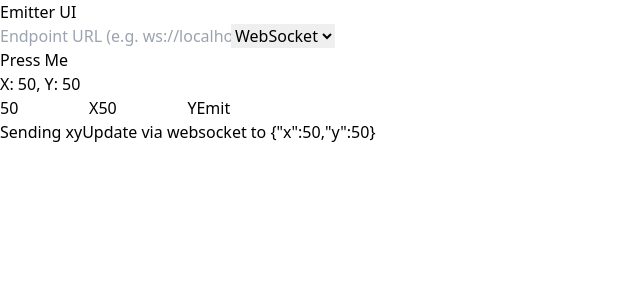
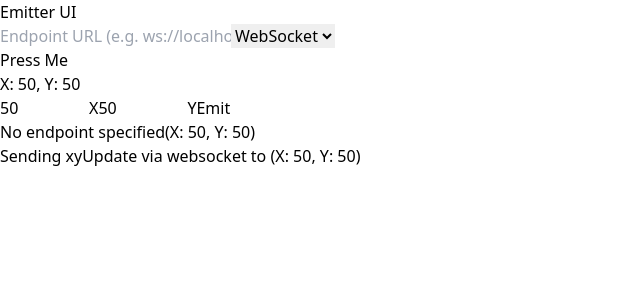
Before and after one commit to forgedsports/emitterGolf_Codex, a React (Vite) app: page / in a window 1280 px wide. Both pictures are taken after a click on the button "Emit". Shown: the top 300 px of the page, without its empty margins (0-640 px from the left). Built offline with nearby package versions, Linux system fonts and the light colour scheme.

Commit message:
Improve logging and log feed color coding

```diff
--- a/src/components/LogFeed.jsx
+++ b/src/components/LogFeed.jsx
@@ -1,4 +1,32 @@
 import React, { useEffect, useRef } from 'react';
+
+function LogEntry({ log }) {
+  const color = log.type === 'error' ? 'text-red-600' : 'text-blue-700';
+
+  let details = null;
+  if (log.payload) {
+    if ('x' in log.payload && 'y' in log.payload) {
+      details = (
+        <span className="ml-1 text-purple-600">
+          (X: {log.payload.x}, Y: {log.payload.y})
+        </span>
+      );
+    } else if ('held' in log.payload) {
+      details = (
+        <span className="ml-1 text-amber-600">held: {String(log.payload.held)}</span>
+      );
+    } else {
+      details = <span className="ml-1 text-gray-600">{JSON.stringify(log.payload)}</span>;
+    }
+  }
+
+  return (
+    <div className={`p-1 rounded ${color}`}>
+      {log.text}
+      {details}
+    </div>
+  );
+}
 
 export default function LogFeed({ logs }) {
   const containerRef = useRef(null);
@@ -12,14 +40,7 @@ export default function LogFeed({ logs }) {
       className="bg-white border rounded p-2 h-48 overflow-y-auto text-sm font-mono space-y-1"
     >
       {logs.map((log, idx) => (
-        <div
-          key={idx}
-          className={
-            'p-1 rounded ' + (log.type === 'error' ? 'text-red-600' : 'text-blue-700')
-          }
-        >
-          {log.text}
-        </div>
+        <LogEntry key={idx} log={log} />
       ))}
     </div>
   );
--- a/src/emitEvent.js
+++ b/src/emitEvent.js
@@ -1,14 +1,26 @@
-export default async function emitEvent({ eventType, payload, endpoint, emitType, wsRef, onLog }) {
+export default async function emitEvent({
+  eventType,
+  payload,
+  endpoint,
+  emitType,
+  wsRef,
+  onLog,
+}) {
   const message = { eventType, payload };
   console.log('Emit:', message, 'to', endpoint, 'via', emitType);
-  if (onLog) {
-    onLog({
+
+  // initial log
+  onLog?.({
     type: 'info',
-      text: `Sending ${eventType} via ${emitType} to ${endpoint} ${JSON.stringify(payload)}`,
+    text: `Sending ${eventType} via ${emitType} to ${endpoint}`,
+    eventType,
+    payload,
   });
+
+  if (!endpoint) {
+    onLog?.({ type: 'error', text: 'No endpoint specified', eventType, payload });
+    return;
   }
-
-  if (!endpoint) return;
 
   if (emitType === 'websocket') {
     // Reuse or create WebSocket
@@ -17,46 +29,70 @@ export default async function emitEvent({ eventType, payload, endpoint, emitType
       wsRef.current = new window.WebSocket(endpoint);
       wsRef.current.onopen = () => {
         wsRef.current.send(JSON.stringify(message));
-        onLog &&
-          onLog({
+        onLog?.({
           type: 'info',
           text: `WebSocket sent ${JSON.stringify(message)}`,
+          eventType,
+          payload,
         });
       };
       wsRef.current.onerror = err => {
         console.warn('WebSocket error:', err);
-        onLog &&
-          onLog({
+        onLog?.({
           type: 'error',
           text: `WebSocket error: ${err.message || err}`,
+          eventType,
+          payload,
         });
+      };
+      wsRef.current.onclose = evt => {
+        if (evt.code !== 1000) {
+          onLog?.({
+            type: 'error',
+            text: `WebSocket closed code ${evt.code}`,
+            eventType,
+            payload,
+          });
+        }
       };
     } else if (wsRef.current.readyState === 1) {
       wsRef.current.send(JSON.stringify(message));
-      onLog &&
-        onLog({
+      onLog?.({
         type: 'info',
         text: `WebSocket sent ${JSON.stringify(message)}`,
+        eventType,
+        payload,
       });
     }
   } else if (emitType === 'http') {
     try {
-      await fetch(endpoint, {
+      const res = await fetch(endpoint, {
         method: 'POST',
         headers: { 'Content-Type': 'application/json' },
         body: JSON.stringify(message),
       });
-      onLog &&
-        onLog({
+      if (!res.ok) {
+        onLog?.({
+          type: 'error',
+          text: `HTTP error ${res.status}`,
+          eventType,
+          payload,
+        });
+      } else {
+        onLog?.({
           type: 'info',
           text: `HTTP POST sent ${JSON.stringify(message)}`,
+          eventType,
+          payload,
         });
+      }
     } catch (e) {
       console.warn('HTTP POST error:', e);
-      onLog &&
-        onLog({
+      onLog?.({
         type: 'error',
         text: `HTTP POST error: ${e.message || e}`,
+        eventType,
+        payload,
       });
     }
   }
```
Lines whose indentation alone changed are shown as unchanged.
